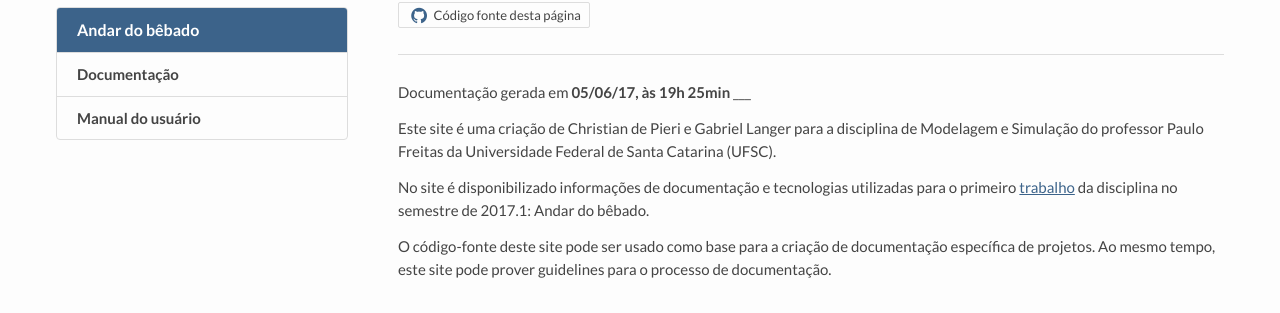
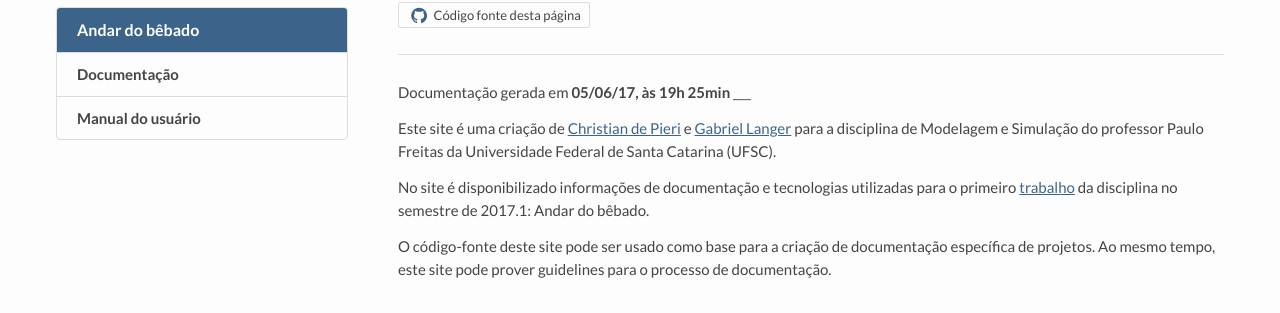
Before and after one commit to christianpieri/doc, a Jekyll site: the page built from sobre.md, in a window 1280 px wide. Shown: the part 261-574 px from the top of the page. Built offline with Jekyll 4.4.1, drawn with Linux system fonts in a browser that asks for light colours; nearby versions of some CDN libraries; some web fonts are replaced; Markdown is read by kramdown in place of the engine named in the settings; part of the change alters nothing that is shown.

```diff
--- a/sobre.md
+++ b/sobre.md
@@ -8,7 +8,7 @@ icon: icon-about
 Documentação gerada em **{{ site.time | date: '%d/%m/%y, às %Hh %Mmin' }}**
 ___
 
-Este site é uma criação de Christian de Pieri e Gabriel Langer para a disciplina de Modelagem e Simulação do professor Paulo Freitas da Universidade Federal de Santa Catarina (UFSC).
+Este site é uma criação de [Christian de Pieri](https://github.com/christianpieri) e [Gabriel Langer](https://github.com/gablanger) para a disciplina de Modelagem e Simulação do professor Paulo Freitas da Universidade Federal de Santa Catarina (UFSC).
 
 No site é disponibilizado informações de documentação e tecnologias utilizadas para o primeiro [trabalho](https://bit.ly/andardobebado) da disciplina no semestre de 2017.1: Andar do bêbado.
 
```
